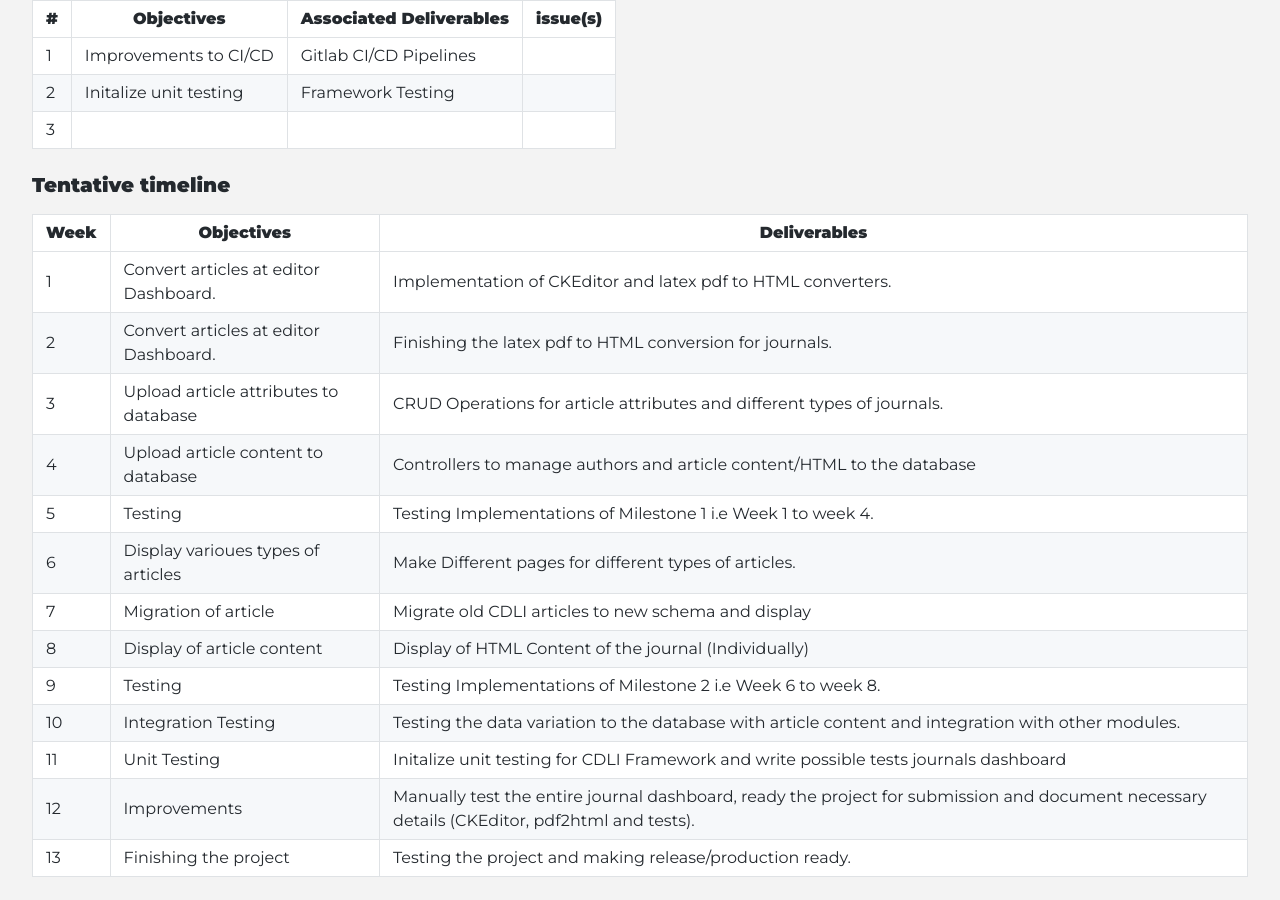
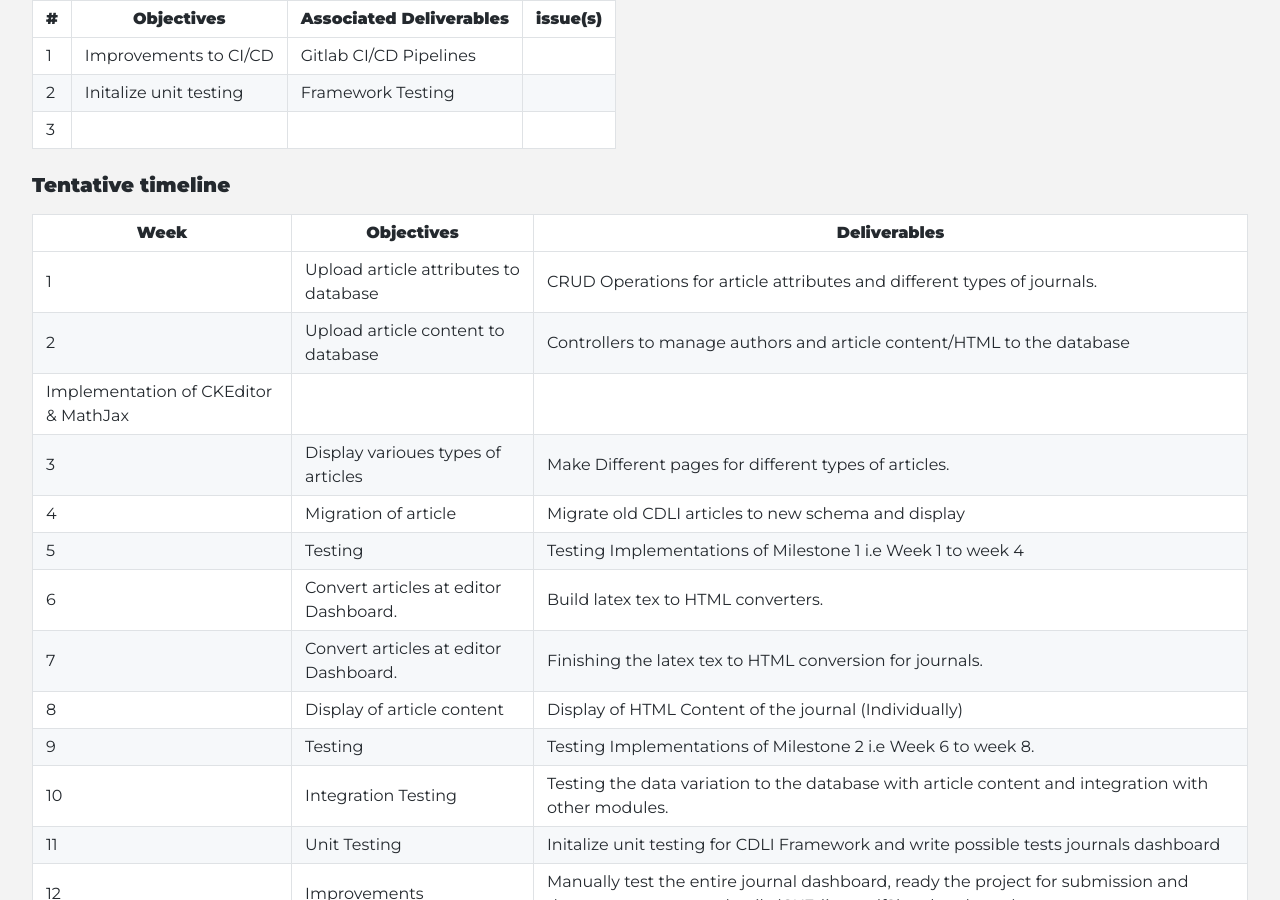
Before and after one commit to cdli-gh/blog, a Jekyll site: the page built from _blog/gsoc20/journals/index.md, in a window 1280 px wide and 900 px high, scrolled down 1241 px. Built offline with Jekyll 4.4.1, drawn with Linux system fonts in a browser that asks for light colours; Markdown is read by kramdown in place of the engine named in the settings.

Commit message:
Update index.md

```diff
--- a/_blog/gsoc20/journals/index.md
+++ b/_blog/gsoc20/journals/index.md
@@ -51,13 +51,14 @@ Objectives are separated in two categories: essential and additional, they are a
 
 | Week | Objectives                            | Deliverables                                                                                           |
 | ---- | ------------------------------------- | ------------------------------------------------------------------------------------------------------ |
-| 1    | Convert articles at editor Dashboard. | Implementation of CKEditor and latex pdf to HTML converters.                                           |
-| 2    | Convert articles at editor Dashboard. | Finishing the latex pdf to HTML conversion for journals.                                               |
-| 3    | Upload article attributes to database | CRUD Operations for article attributes and different types of journals.                                |
-| 4    | Upload article content to database    | Controllers to manage authors and article content/HTML to the database                                 |
-| 5    | Testing                               | Testing Implementations of Milestone 1 i.e Week 1 to week 4.                                                                |
-| 6    | Display varioues types of articles    | Make Different pages for different types of articles.                                                  |
-| 7    | Migration of article                  | Migrate old CDLI articles to new schema and display                                                    |
+| 1    | Upload article attributes to database | CRUD Operations for article attributes and different types of journals.                                |
+| 2    | Upload article content to database    | Controllers to manage authors and article content/HTML to the database
+Implementation of CKEditor & MathJax |
+| 3    | Display varioues types of articles    | Make Different pages for different types of articles.                                                  |
+| 4    | Migration of article                  | Migrate old CDLI articles to new schema and display                                                    |
+| 5    | Testing                               | Testing Implementations of Milestone 1 i.e Week 1 to week 4                                                                |
+| 6    | Convert articles at editor Dashboard. | Build latex tex to HTML converters.                                           |
+| 7    | Convert articles at editor Dashboard. | Finishing the latex tex to HTML conversion for journals.                                               |
 | 8    | Display of article content            | Display of HTML Content of the journal (Individually)                                                  |
 | 9    | Testing                               | Testing Implementations of Milestone 2 i.e Week 6 to week 8.                                                                |
 | 10   | Integration Testing                   | Testing the data variation to the database with article content and integration with other modules.    |
```
